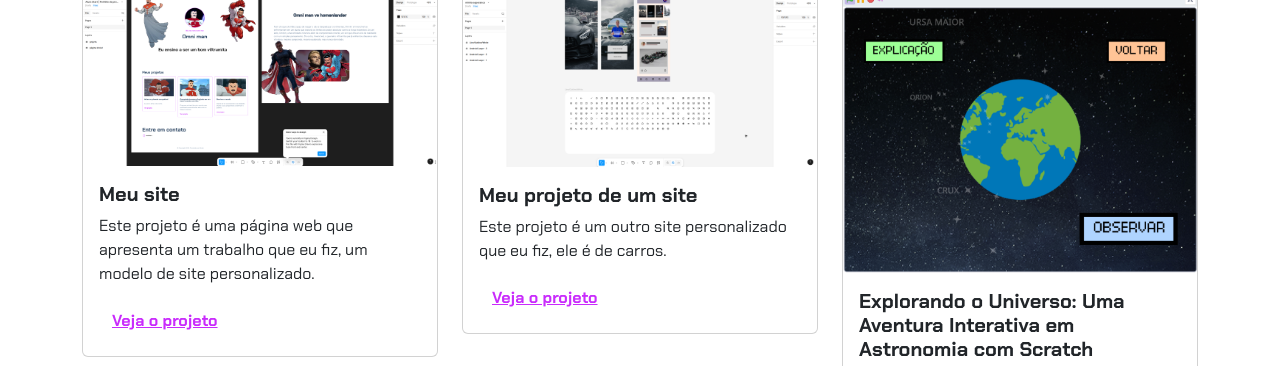
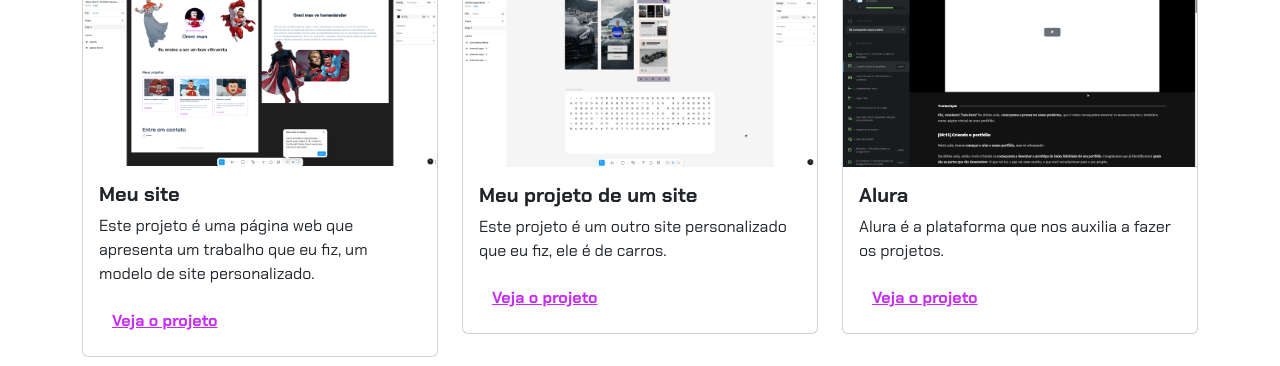
Before and after one commit to lukcorinthians/Projeto-Portif-lio-2B-Jo-o-Lucas, a plain HTML site: page index.html in a window 1280 px wide. Shown: the part 475-841 px from the top of the page. Drawn offline with nearby package versions, Linux system fonts and the light colour scheme.

Commit message:
Update index.html

```diff
--- a/index.html
+++ b/index.html
@@ -57,13 +57,11 @@
             <!-- Projeto 3 -->
             <div class="col-md-4">
                 <div class="card">
-                    <img src="img/projeto-3.png" class="card-img-top" alt="Imagem do projeto de biblioteca virtual">
+                    <img src="img/Captura de tela_2025-07-03_11-48-54.png" class="card-img-top" alt="Imagem do projeto de biblioteca JOAOOO">
                     <div class="card-body">
-                        <h5 class="card-title">Explorando o Universo: Uma Aventura Interativa em Astronomia com Scratch
+                        <h5 class="card-title">Alura
                         </h5>
-                        <p class="card-text">EEste projeto Scratch cria uma experiência interativa educativa sobre
-                            astronomia, permitindo aos usuários explorar informações sobre constelações, eclipses, e a
-                            forma da Terra através de cenários dinâmicos e diálogos informativos.
+                        <p class="card-text">Alura é a plataforma que nos auxilia a fazer os projetos.
                         </p>
                         <button type="button" class="btn btn-link" data-bs-toggle="modal" data-bs-target="#modal3">Veja
                             o projeto</button>
```
